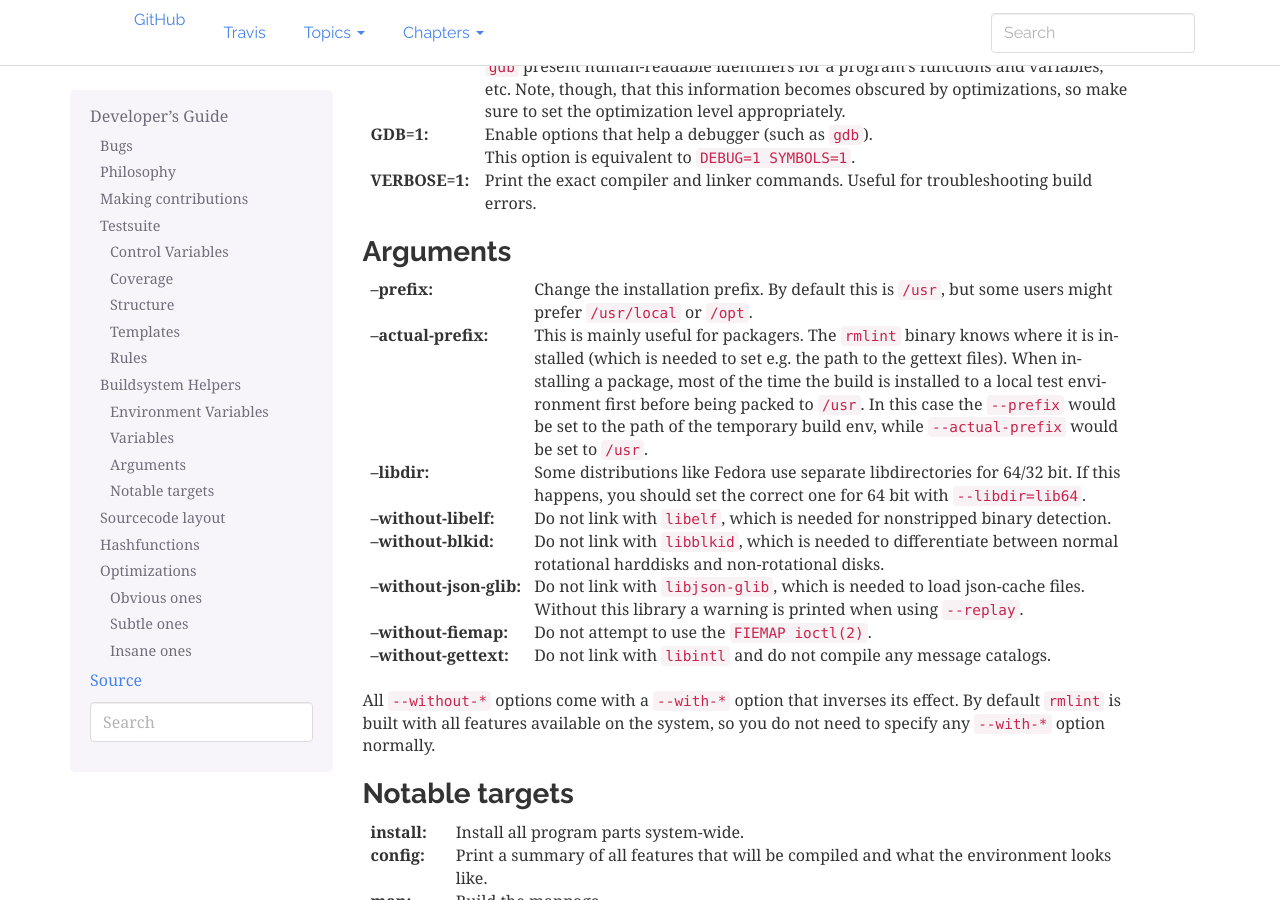
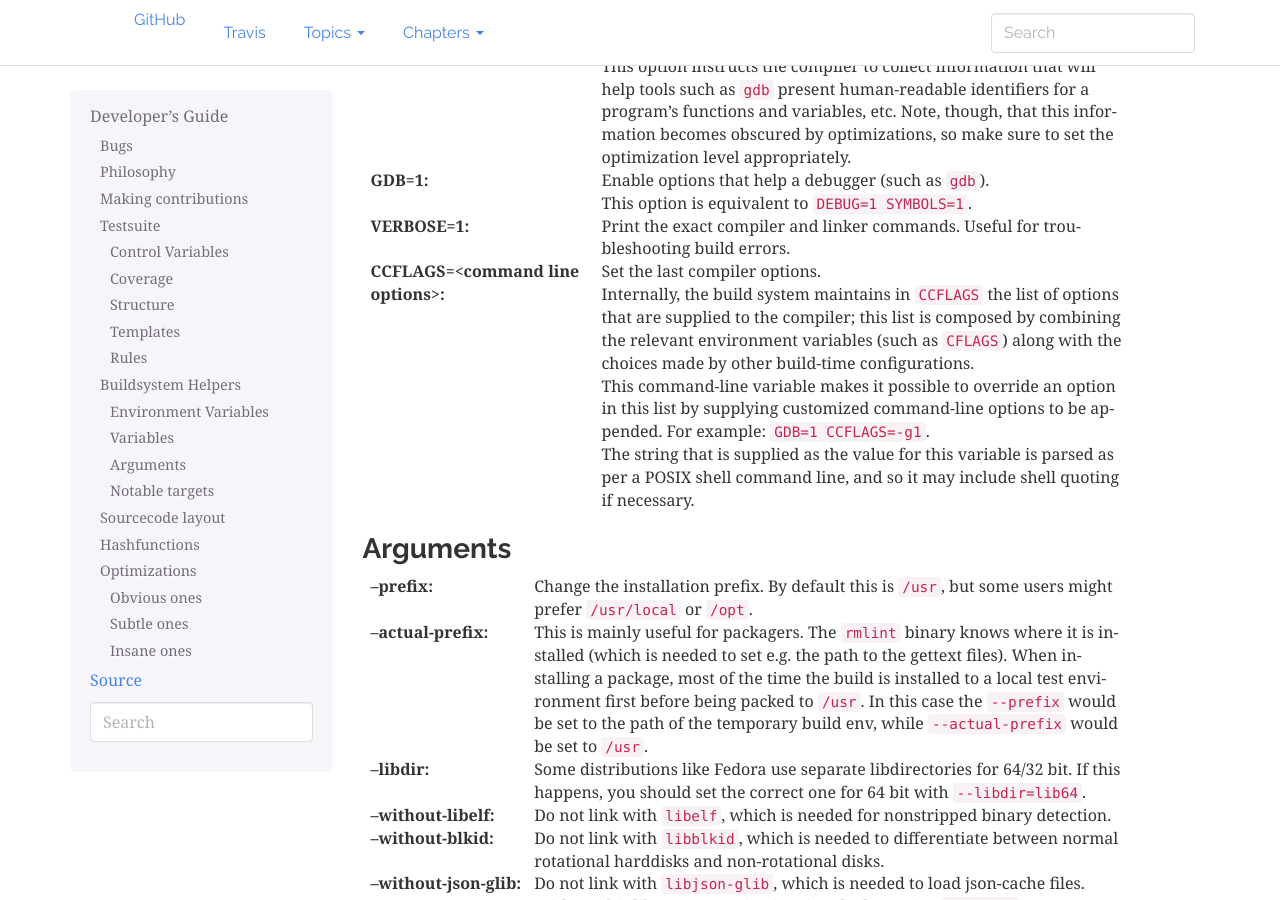
Before and after one commit to sahib/rmlint, a Sphinx documentation site: the page built from docs/developers.rst, in a window 1280 px wide and 900 px high, scrolled down 4211 px. Built offline with Sphinx 7.4.7, drawn with Linux system fonts in a browser that asks for light colours.

Commit message:
scons: Allow command-line specification of last `CCFLAGS' items
Sometimes,  it's   valuable  to  override  a   compiler  flag  by
specifying one's own flag *last*.  This is now easily possible by
means of the `CCFLAGS' command-line argument:

    scons CCFLAGS='-gcoff -fdump-tree-vect-blocks="extra stuff/block.dump"'

```diff
--- a/docs/developers.rst
+++ b/docs/developers.rst
@@ -146,6 +146,23 @@ Variables
 
     Print the exact compiler and linker commands. Useful for troubleshooting
     build errors.
+
+:CCFLAGS=<command line options>:
+
+    Set the last compiler options.
+
+    Internally, the build system maintains in ``CCFLAGS`` the list of
+    options that are supplied to the compiler; this list is composed by
+    combining the relevant environment variables (such as ``CFLAGS``)
+    along with the choices made by other build-time configurations.
+
+    This command-line variable makes it possible to override an option in
+    this list by supplying customized command-line options to be appended.
+    For example: ``GDB=1 CCFLAGS=-g1``.
+
+    The string that is supplied as the value for this variable is parsed as
+    per a POSIX shell command line, and so it may include shell quoting if
+    necessary.
 
 Arguments
 ~~~~~~~~~
```
Also changed, not shown: 1 other file.
